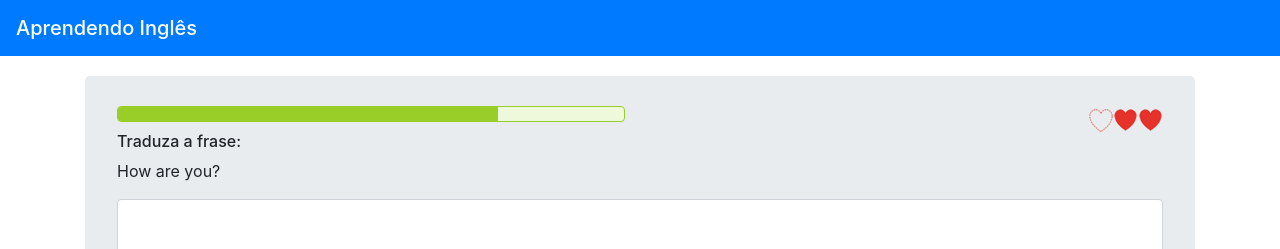
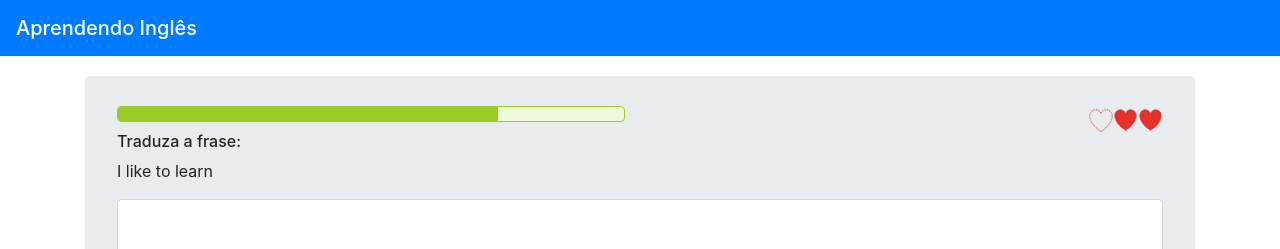
Before and after one commit to kairoLamarca/app1-angular, an Angular app: page / in a window 1280 px wide. Shown: the top 249 px of the page. Built offline with nearby package versions, Linux system fonts and the light colour scheme.

Commit message:
classes de frases
criação de classe com as frases passando por instring interpolation e criação da fraseModel

```diff
--- /dev/null
+++ b/src/app/painel/frases-mock.ts
@@ -0,0 +1,8 @@
+import { Frase } from '../shared/frase.model';
+
+export const FRASES: Frase[] = [
+    { fraseEng: 'I like to learn', frasePtBr: 'Eu gosto de aprender' },
+    { fraseEng: 'I watch tv', frasePtBr: 'Eu assisto tv' },
+    { fraseEng: 'How are you?', frasePtBr: 'Como vai você?' },
+    { fraseEng: 'I eat bread', frasePtBr: 'Eu como pão' }
+]
--- a/src/app/painel/painel.component.html
+++ b/src/app/painel/painel.component.html
@@ -12,8 +12,8 @@
         </div>
         <div class="row">
             <div class="col">
-                <h6>Traduza a frase:</h6>
-                <p>How are you?</p>
+                <h6>{{ instrucao }}</h6>
+                <p>{{ frases[0].fraseEng }}</p>
                 <div class="form-group">
                     <textarea class="form-control" rows="3"></textarea>
                 </div>
--- a/src/app/painel/painel.component.ts
+++ b/src/app/painel/painel.component.ts
@@ -1,4 +1,7 @@
 import { Component, OnInit, ViewEncapsulation } from '@angular/core';
+
+import { Frase } from '../shared/frase.model';
+import { FRASES } from './frases-mock';
 
 @Component({
   selector: 'app-painel',
@@ -8,9 +11,16 @@ import { Component, OnInit, ViewEncapsulation } from '@angular/core';
 })
 export class PainelComponent implements OnInit {
 
-  constructor() { }
+  public frases: Frase[] = FRASES
+  public instrucao: string = 'Traduza a frase:';
+
+  constructor() { console.log(this.frases) }
 
   ngOnInit() {
   }
 
+  public atualizaResposta(): void{
+    console.log('teste');
+  }
+
 }
--- /dev/null
+++ b/src/app/shared/frase.model.ts
@@ -0,0 +1,3 @@
+export class Frase{
+    constructor(public fraseEng: string, public frasePtBr: string){ }//utilização do public no parametro faz com que a variavel seja considerada um atriburo da classe
+}
```
